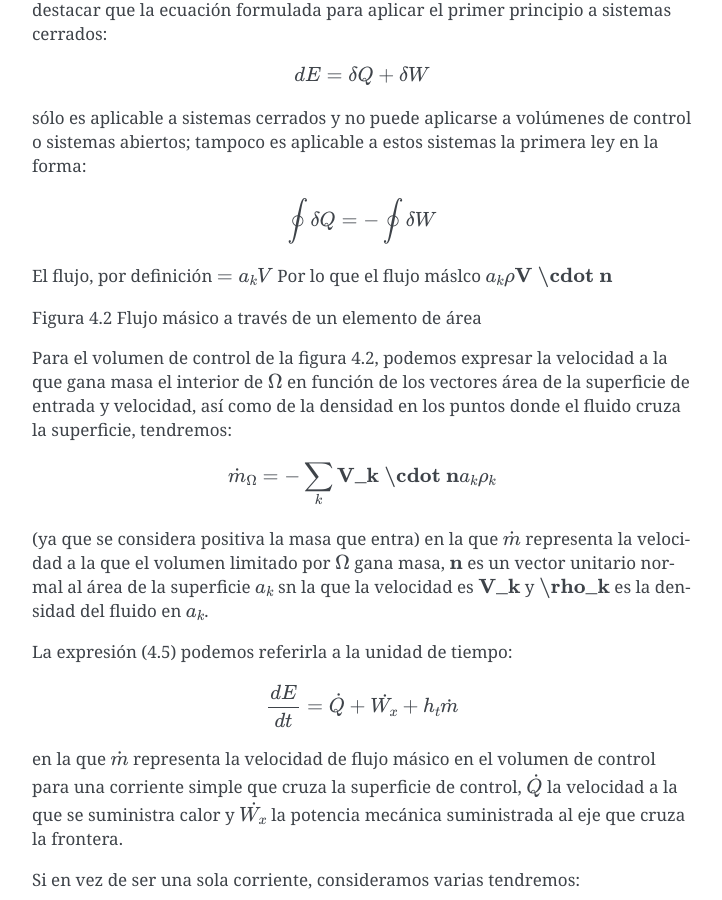
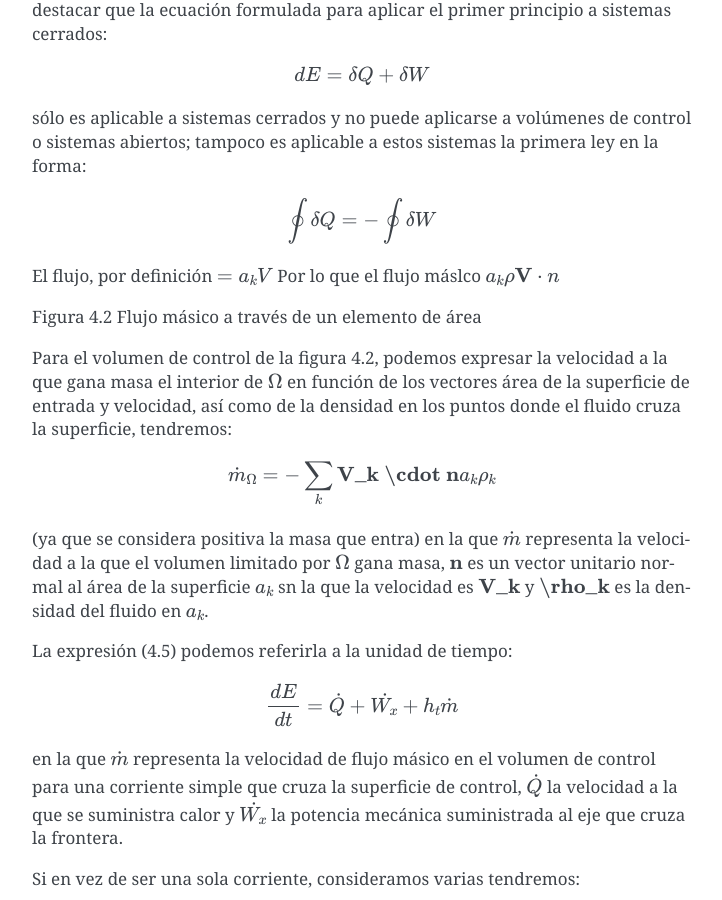
Before and after one commit to mantielero/termodinamica, a Sphinx documentation site: the page built from source/guion_primer_segundo_principios.rst, in a window 1280 px wide and 900 px high, scrolled down 3689 px. Shown: the whole window, without its empty margins (388-1110 px from the left). Built offline with Sphinx 7.4.7, drawn with Linux system fonts in a browser that asks for light colours.

```diff
--- a/source/guion_primer_segundo_principios.rst
+++ b/source/guion_primer_segundo_principios.rst
@@ -116,7 +116,7 @@ sólo es aplicable a sistemas cerrados y no puede aplicarse a volúmenes de cont
 
 
 
-El flujo, por definición :math:`= a_k V` Por lo que el flujo máslco :math:`a_k \rho \textbf{V \cdot n}`
+El flujo, por definición :math:`= a_k V` Por lo que el flujo máslco :math:`a_k \rho \textbf{V} \cdot {n}`
 
 Figura 4.2 Flujo másico a través de un elemento de área
 
```
